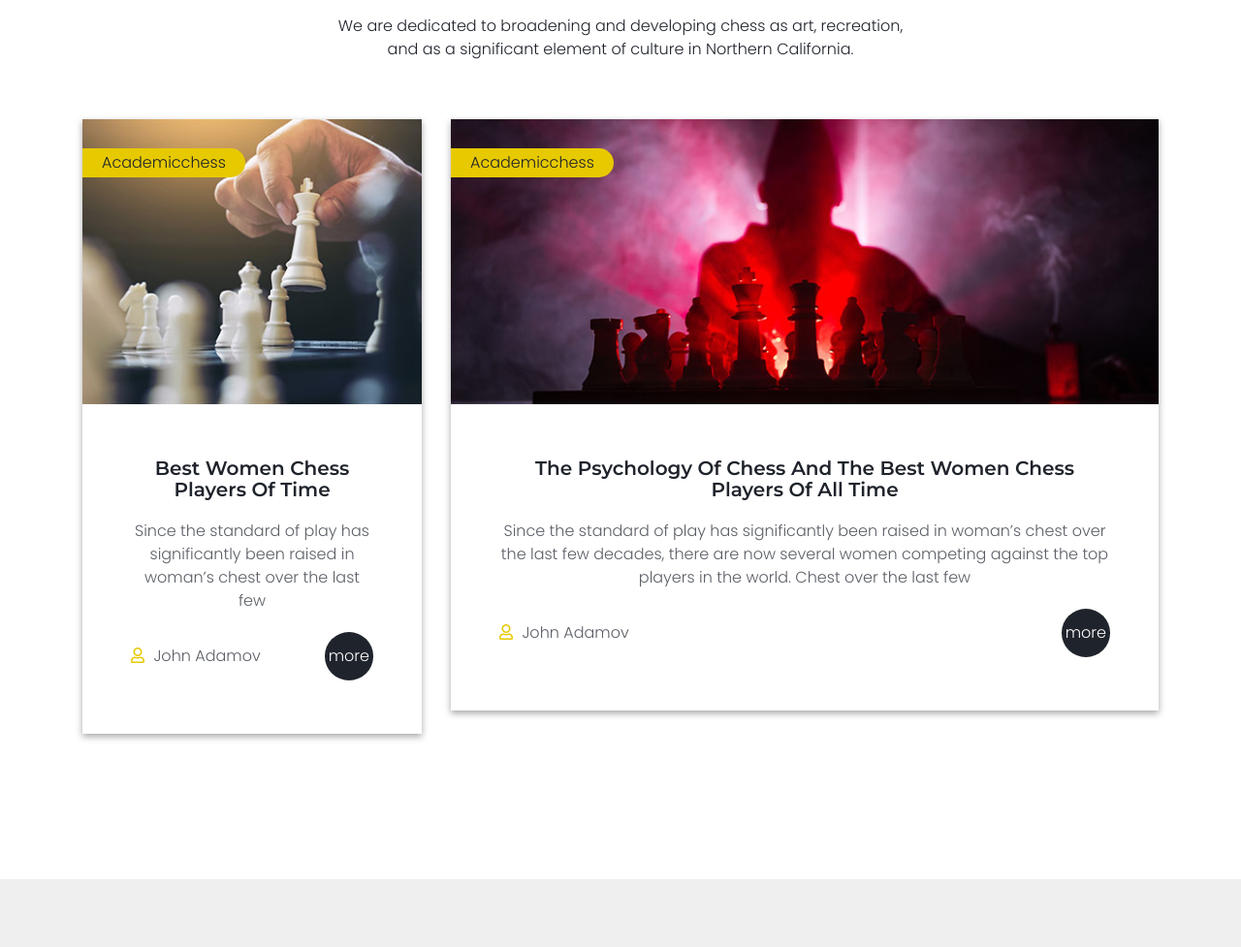
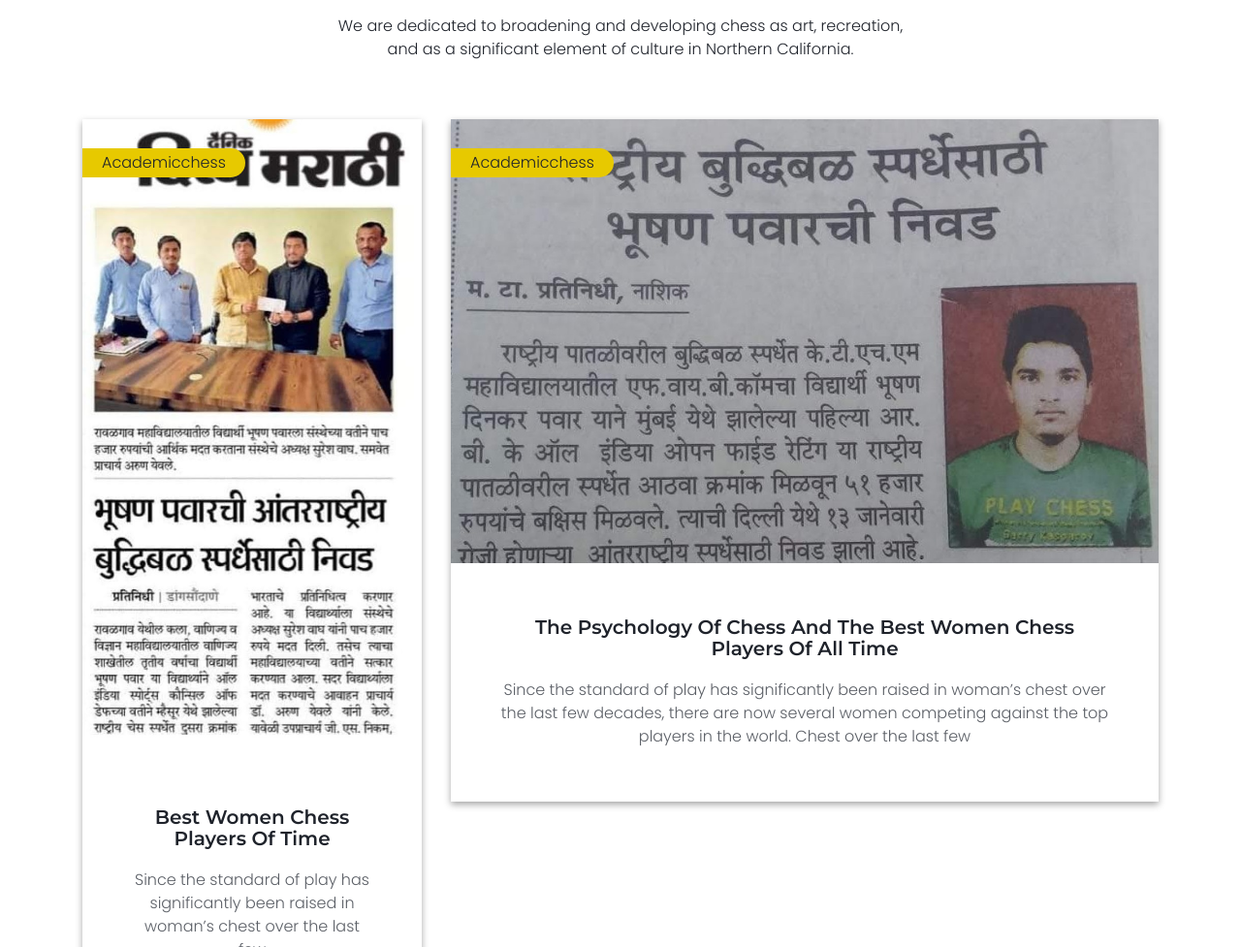
Before and after one commit to TejasChaudhariNdb/bhushanchessacademy, a plain HTML site: page index.html in a window 1280 px wide. Shown: the part 6244-7221 px from the top of the page at 97% size. Drawn offline with Linux system fonts and the light colour scheme; files whose address does not match are found by name.

Commit message:
New Upload

```diff
--- a/index.html
+++ b/index.html
@@ -1227,11 +1227,11 @@
 									<article
 										class="text-center vertical-item ls content-padding box-shadow post type-post status-publish format-standard has-post-thumbnail">
 										<div class="item-media post-thumbnail">
-											<a href="blog-single-full.html">
-												<img src="images/blog/02-2.jpg" alt="img">
+											<a href="#">
+												<img src="personal/news1.jpeg" alt="img">
 											</a>
 											<span class="cat-links">
-												<a href="blog-right.html" rel="category tag">
+												<a href="#" rel="category tag">
 													Academicchess
 												</a>
 											</span>
@@ -1239,7 +1239,7 @@
 										<div class="item-content">
 											<header class="entry-header">
 												<h6 class="entry-title">
-													<a href="blog-single-full.html" rel="bookmark">
+													<a href="#" rel="bookmark">
 														Best Women Chess Players Of Time
 													</a>
 												</h6>
@@ -1251,17 +1251,7 @@
 													chest over the last few
 												</p>
 											</div><!-- .entry-content -->
-											<footer class="entry-footer">
-												<div class="entry-meta">
-													<span class="byline">
-														<span class="author vcard">
-															<i class="far fa-user"></i>
-															<a class="url fn n" href="blog-right.html">John Adamov</a>
-														</span>
-													</span>
-												</div>
-												<a href="blog-single-full.html" class="btn btn-darkgrey round">more</a>
-											</footer>
+
 										</div><!-- .item-content -->
 									</article><!-- #post-## -->
 								</div>
@@ -1269,11 +1259,11 @@
 									<article
 										class="text-center vertical-item ls content-padding box-shadow post type-post status-publish format-standard has-post-thumbnail">
 										<div class="item-media post-thumbnail">
-											<a href="blog-single-full.html">
-												<img src="images/blog/01-1.jpg" alt="img">
+											<a href="#">
+												<img src="personal/news2.jpeg" alt="img">
 											</a>
 											<span class="cat-links">
-												<a href="blog-right.html" rel="category tag">
+												<a href="#" rel="category tag">
 													Academicchess
 												</a>
 											</span>
@@ -1281,7 +1271,7 @@
 										<div class="item-content">
 											<header class="entry-header">
 												<h6 class="entry-title">
-													<a href="blog-single-full.html" rel="bookmark">
+													<a href="#" rel="bookmark">
 														The Psychology Of Chess And The Best Women Chess Players Of All
 														Time
 													</a>
@@ -1296,17 +1286,7 @@
 													world. Chest over the last few
 												</p>
 											</div><!-- .entry-content -->
-											<footer class="entry-footer">
-												<div class="entry-meta">
-													<span class="byline">
-														<span class="author vcard">
-															<i class="far fa-user"></i>
-															<a class="url fn n" href="blog-right.html">John Adamov</a>
-														</span>
-													</span>
-												</div>
-												<a href="blog-single-full.html" class="btn btn-darkgrey round">more</a>
-											</footer>
+
 										</div><!-- .item-content -->
 									</article><!-- #post-## -->
 								</div>
```
Also changed, not shown: personal/19.jpeg (deleted), personal/WhatsApp Image 2021-12-09 at 11.59.57 AM.jpeg (deleted), personal/news1.jpeg (added), personal/news2.jpeg (added).
